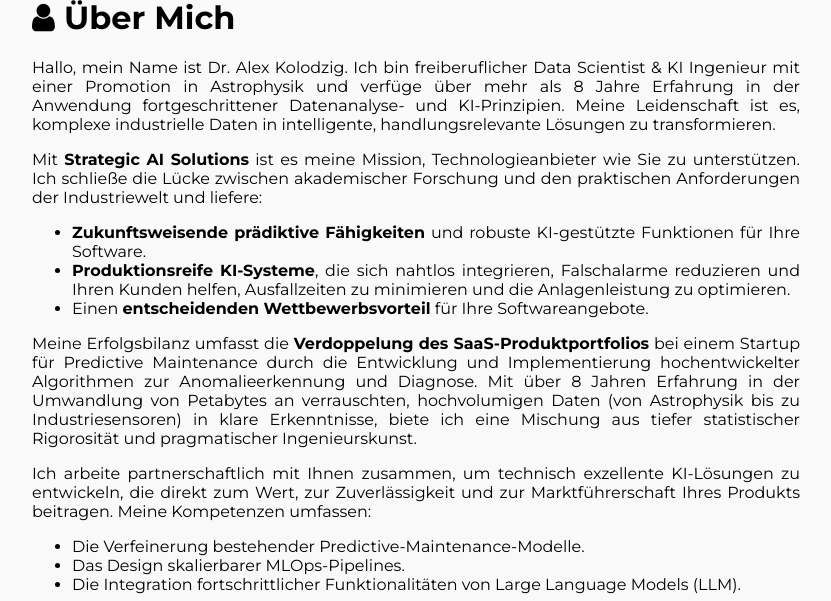
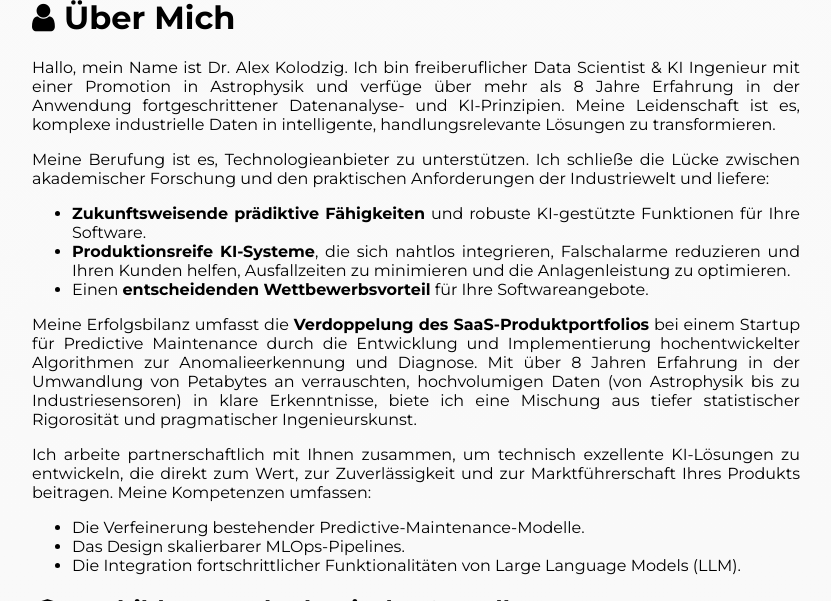
Before and after one commit to alexkolo/strategic-ai, a Jekyll site: the page built from de/about.md, in a window 1280 px wide and 900 px high, cut to the strip 299-900 px from the top of the window. Shown: the whole strip, without its empty margins (224-1055 px from the left). Built offline with Jekyll 4.4.1, drawn with Linux system fonts in a browser that asks for light colours; some web fonts are replaced.

Commit message:
fix: rephrase mission statement for clarity and consistency in about pages

```diff
--- a/de/about.md
+++ b/de/about.md
@@ -16,7 +16,8 @@
 Hallo, mein Name ist {{ site.my_name.de }}. Ich bin {{ site.my_role.de }} mit einer Promotion in Astrophysik und verfüge über mehr als {{ site.n_exp_years }} Jahre Erfahrung in der Anwendung fortgeschrittener Datenanalyse- und KI-Prinzipien.
 Meine Leidenschaft ist es, komplexe industrielle Daten in intelligente, handlungsrelevante Lösungen zu transformieren.
 
-Mit **{{ site.company }}** ist es meine Mission, Technologieanbieter wie Sie zu unterstützen. Ich schließe die Lücke zwischen akademischer Forschung und den praktischen Anforderungen der Industriewelt und liefere:
+Meine Berufung ist es, Technologieanbieter zu unterstützen.
+Ich schließe die Lücke zwischen akademischer Forschung und den praktischen Anforderungen der Industriewelt und liefere:
 
 - **Zukunftsweisende prädiktive Fähigkeiten** und robuste KI-gestützte Funktionen für Ihre Software.
 - **Produktionsreife KI-Systeme**, die sich nahtlos integrieren, Falschalarme reduzieren und Ihren Kunden helfen, Ausfallzeiten zu minimieren und die Anlagenleistung zu optimieren.
```
Also changed, not shown: en/about.md (+2 -1 lines).
